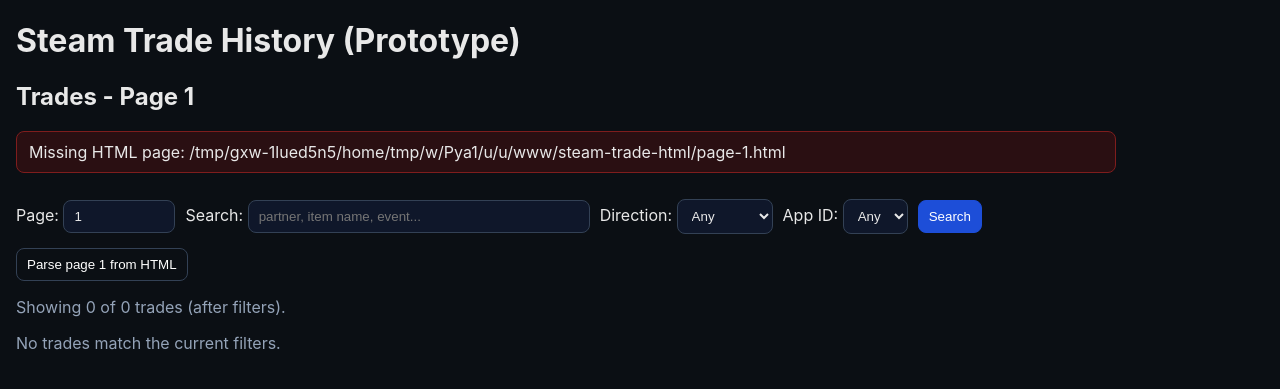
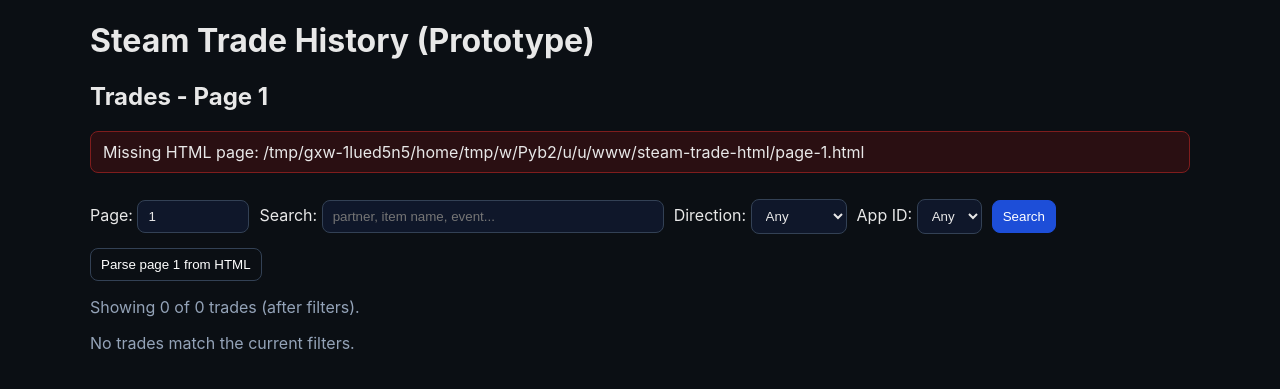
Before and after one commit to raitnigol/steam-trade-analyzer, a Flask app: page / in a window 1280 px wide. Shown: the top 389 px of the page. Run offline with Flask 3, Linux system fonts and the light colour scheme.

Commit message:
Center the page content

```diff
--- a/templates/base.html
+++ b/templates/base.html
@@ -17,6 +17,9 @@
       }
       .container {
         max-width: 1100px;
+        margin: 0 auto;
+        padding-left: 8px;
+        padding-right: 8px;
       }
       .flash {
         background: #111827;
```
